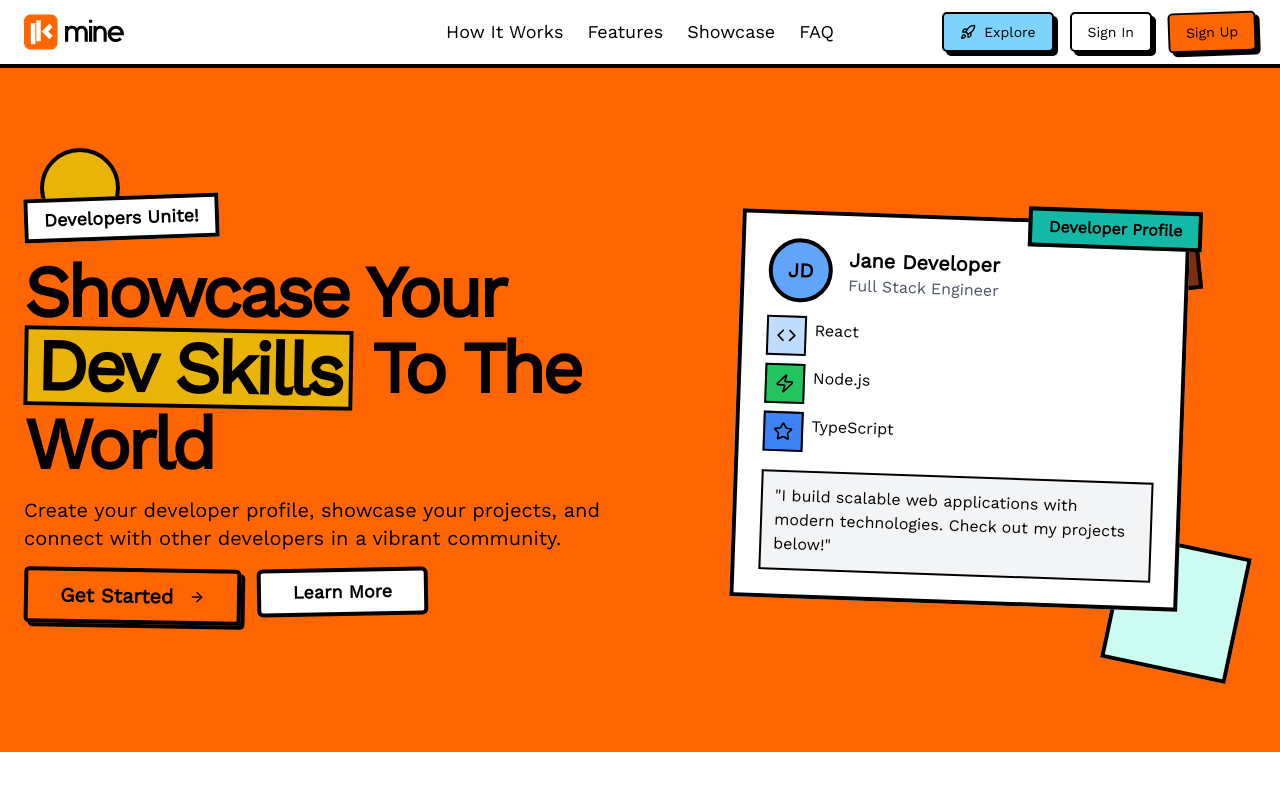
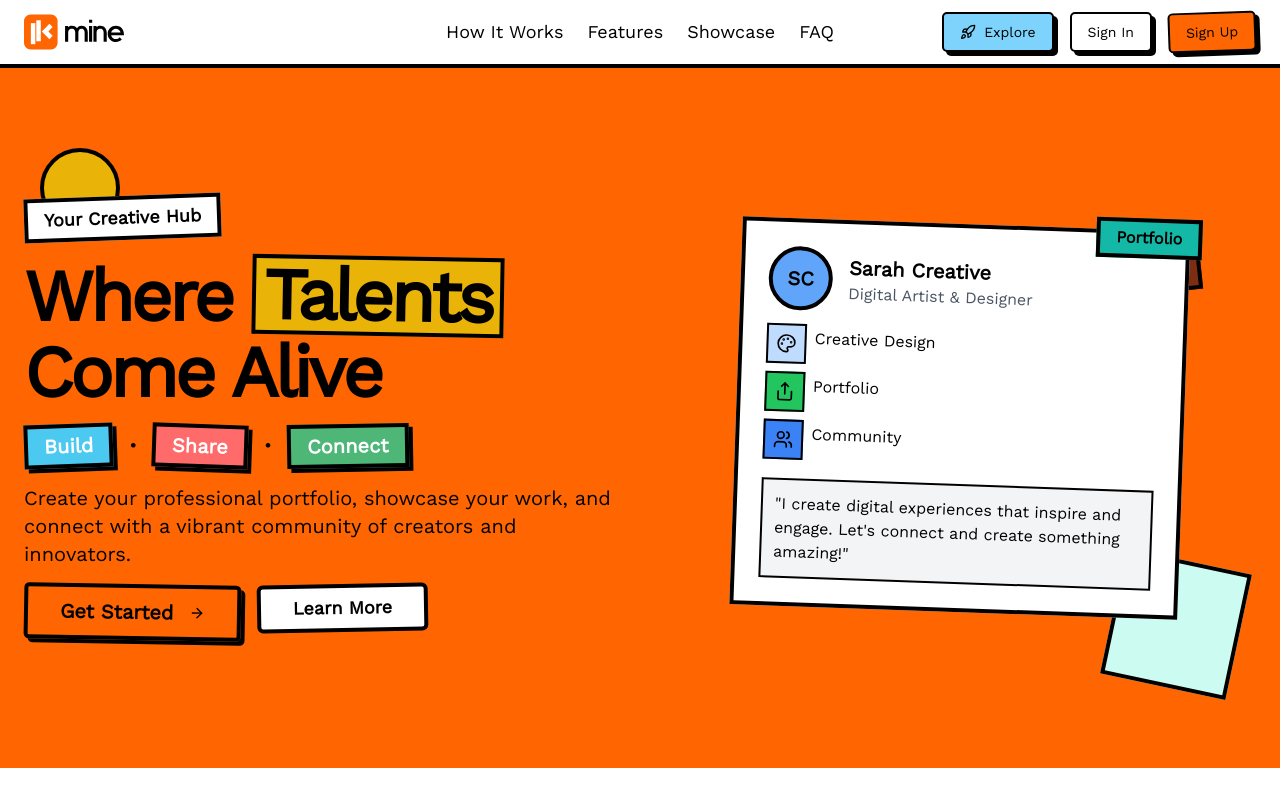
Before and after one commit to kinotio/mine, a Next.js app: page / in a window 1280 px wide. Shown: the top 800 px of the page. Built offline with nearby package versions, Linux system fonts and the light colour scheme; no server answers.

Commit message:
feat: update platform description (#180)

```diff
--- a/src/app/(root)/layout.tsx
+++ b/src/app/(root)/layout.tsx
@@ -6,7 +6,7 @@ import { DATA } from '@/data'
 export const metadata: Metadata = {
   metadataBase: new URL(DATA.url),
   title: {
-    default: `${DATA.name}: build and share your awesomes skills and works`,
+    default: `${DATA.name}: build, share and connect`,
     template: `%s | ${DATA.name}`
   },
   description: DATA.description,
--- a/src/components/root/faq.tsx
+++ b/src/components/root/faq.tsx
@@ -21,12 +21,12 @@ export const Faq = () => {
     {
       question: 'Is Mine free to use?',
       answer:
-        'Mine is free to use for developers and other users. No subscription required. You can create a basic profile and showcase up your projects.'
+        'Mine is free to use for users. No subscription required. You can create a basic profile and showcase up your projects.'
     },
     {
       question: 'How do I add projects to my profile?',
       answer:
-        "After logging in, navigate to your profile and click on 'Add Project'. You can then enter details about your project including title, description, technologies used, and links to live demos or repositories. You can also upload screenshots or videos of your project."
+        "After logging in, navigate to your profile and click on 'Add Project'. You can then enter details about your project including title, description, technologies used, and links to live demos or repositories. You can also upload screenshots of your project."
     }
   ]
 
--- a/src/components/root/hero.tsx
+++ b/src/components/root/hero.tsx
@@ -2,10 +2,11 @@
 
 import { motion } from 'framer-motion'
 import { Button } from '@/components/ui/button'
-import { ArrowRight, Code, Zap, Star } from 'lucide-react'
+import { ArrowRight, Palette, Share, Users } from 'lucide-react'
 import Link from 'next/link'
 
 import { floatingIcons, itemVariants, containerVariants } from '@/components/root/config'
+import { getUserProfileInitial } from '@/lib/utils'
 
 export const Hero = () => {
   return (
@@ -25,26 +26,40 @@ export const Hero = () => {
         >
           <motion.div variants={itemVariants} className='flex flex-col justify-center space-y-4'>
             <div className='inline-block bg-white border-4 border-black px-4 py-1 transform -rotate-2 w-fit'>
-              <span className='text-lg font-bold'>Developers Unite!</span>
+              <span className='text-lg font-bold'>Your Creative Hub</span>
             </div>
 
             <motion.h1
               className='text-5xl font-extrabold leading-tight tracking-tighter md:text-6xl lg:text-7xl'
               variants={itemVariants}
             >
-              Showcase Your{' '}
+              Where{' '}
               <span className='bg-yellow-500 px-2 border-4 border-black transform inline-block rotate-1'>
-                Dev Skills
+                Talents
               </span>{' '}
-              To The World
+              Come Alive
             </motion.h1>
+
+            <motion.div className='flex items-center justify-start gap-4 mt-4'>
+              <span className='bg-[#4cc9f0] border-4 border-black px-4 py-1 text-xl font-bold text-white transform -rotate-2 inline-block shadow-[4px_4px_0px_0px_rgba(0,0,0,1)] hover:translate-y-[-2px] hover:shadow-[4px_6px_0px_0px_rgba(0,0,0,1)] transition-all duration-300'>
+                Build
+              </span>
+              <span className='text-black font-bold'>•</span>
+              <span className='bg-[#ff6b6b] border-4 border-black px-4 py-1 text-xl font-bold text-white transform rotate-2 inline-block shadow-[4px_4px_0px_0px_rgba(0,0,0,1)] hover:translate-y-[-2px] hover:shadow-[4px_6px_0px_0px_rgba(0,0,0,1)] transition-all duration-300'>
+                Share
+              </span>
+              <span className='text-black font-bold'>•</span>
+              <span className='bg-[#4eb778] border-4 border-black px-4 py-1 text-xl font-bold text-white transform -rotate-1 inline-block shadow-[4px_4px_0px_0px_rgba(0,0,0,1)] hover:translate-y-[-2px] hover:shadow-[4px_6px_0px_0px_rgba(0,0,0,1)] transition-all duration-300'>
+                Connect
+              </span>
+            </motion.div>
 
             <motion.p
               className='max-w-[600px] text-lg text-black md:text-xl font-medium'
               variants={itemVariants}
             >
-              Create your developer profile, showcase your projects, and connect with other
-              developers in a vibrant community.
+              Create your professional portfolio, showcase your work, and connect with a vibrant
+              community of creators and innovators.
             </motion.p>
 
             <motion.div className='flex flex-col gap-4 sm:flex-row' variants={itemVariants}>
@@ -64,20 +79,17 @@ export const Hero = () => {
           <motion.div className='flex items-center justify-center' variants={itemVariants}>
             <div className='relative bg-white border-4 border-black p-6 transform rotate-2 w-full max-w-md'>
               <div className='absolute -top-4 -right-4 bg-teal-500 border-4 border-black px-4 py-1 font-bold'>
-                Developer Profile
+                Portfolio
               </div>
 
               <div className='flex flex-col gap-4'>
                 <div className='flex items-center gap-4'>
                   <div className='h-16 w-16 flex items-center justify-center rounded-full border-4 border-black font-bold text-xl bg-blue-400'>
-                    {'Jane Developer'
-                      .split(' ')
-                      .map((n) => n[0])
-                      .join('')}
+                    {getUserProfileInitial('Sarah Creative')}
                   </div>
                   <div>
-                    <h3 className='text-xl font-bold'>Jane Developer</h3>
-                    <p className='text-gray-600'>Full Stack Engineer</p>
+                    <h3 className='text-xl font-bold'>Sarah Creative</h3>
+                    <p className='text-gray-600'>Digital Artist & Designer</p>
                   </div>
                 </div>
 
@@ -89,9 +101,9 @@ export const Hero = () => {
                       animate='animate'
                       className='bg-blue-200 p-2 border-2 border-black'
                     >
-                      <Code className='h-5 w-5' />
+                      <Palette className='h-5 w-5' />
                     </motion.div>
-                    <span className='font-medium'>React</span>
+                    <span className='font-medium'>Creative Design</span>
                   </div>
                   <div className='flex gap-2'>
                     <motion.div
@@ -100,9 +112,9 @@ export const Hero = () => {
                       animate='animate'
                       className='bg-green-500 p-2 border-2 border-black'
                     >
-                      <Zap className='h-5 w-5' />
+                      <Share className='h-5 w-5' />
                     </motion.div>
-                    <span className='font-medium'>Node.js</span>
+                    <span className='font-medium'>Portfolio</span>
                   </div>
                   <div className='flex gap-2'>
                     <motion.div
@@ -111,14 +123,14 @@ export const Hero = () => {
                       animate='animate'
                       className='bg-blue-500 p-2 border-2 border-black'
                     >
-                      <Star className='h-5 w-5' />
+                      <Users className='h-5 w-5' />
                     </motion.div>
-                    <span className='font-medium'>TypeScript</span>
+                    <span className='font-medium'>Community</span>
                   </div>
                 </div>
 
                 <div className='bg-gray-100 border-2 border-black p-3'>
-                  <p className='font-medium'>{`"I build scalable web applications with modern technologies. Check out my projects below!"`}</p>
+                  <p className='font-medium'>{`"I create digital experiences that inspire and engage. Let's connect and create something amazing!"`}</p>
                 </div>
               </div>
             </div>
--- a/src/components/root/showcase.tsx
+++ b/src/components/root/showcase.tsx
@@ -45,10 +45,10 @@ export const Showcase = () => {
           transition={{ duration: 0.5 }}
         >
           <div className='inline-block bg-white border-4 border-black px-6 py-2 transform rotate-1 mb-4'>
-            <h2 className='text-3xl font-extrabold'>Developer Showcase</h2>
+            <h2 className='text-3xl font-extrabold'>Showcase</h2>
           </div>
           <p className='text-xl max-w-3xl mx-auto mt-4'>
-            See how developers are using Mine to showcase their skills and projects.
+            See how people are using Mine to showcase their skills and projects.
           </p>
         </motion.div>
 
--- a/src/data/index.ts
+++ b/src/data/index.ts
@@ -1,7 +1,7 @@
 export const DATA = {
   name: 'Mine',
   url: 'https://mine.kinotio.io',
-  description: 'A Developer hub for building and sharing your awesome skills and works',
+  description: 'Your Creative Hub: Build, Share, Connect',
   social_url: {
     github: 'https://github.com/kinotiodotio',
     discord: 'https://discord.gg/cskvbKQA',
@@ -11,7 +11,7 @@ export const DATA = {
   },
   repo: 'https://github.com/kinotiodotio/mine',
   doc_repo: 'https://github.com/kinotiodotio/mine/tree/main',
-  keywords: ['Mine', 'Open Source', 'Hub', 'Developer-Hubs', 'Skills', 'Works'],
+  keywords: ['Mine', 'Open Source', 'Hub', 'Skills', 'Works', 'Build', 'Share', 'Connect'],
   kinotio: {
     url: 'https://kinotio.io'
   },
--- a/src/data/showcase.json
+++ b/src/data/showcase.json
@@ -2,43 +2,43 @@
   "showcase_profiles": [
     {
       "name": "Alex Johnson",
-      "role": "Frontend Developer",
+      "role": "Full Stack Developer",
       "image": "",
-      "skills": ["React", "TypeScript", "Tailwind CSS"],
+      "skills": ["React", "TypeScript", "Node.js"],
       "projects": [
         {
-          "title": "E-commerce Platform",
-          "description": "A modern e-commerce platform with cart functionality and payment integration.",
+          "title": "AI Code Assistant",
+          "description": "An intelligent coding companion that helps developers write better code faster.",
           "image": "/placeholder.svg?height=300&width=500",
-          "color": "bg-orange-500"
+          "color": "bg-[#4cc9f0]"
         }
       ]
     },
     {
-      "name": "Maria Garcia",
-      "role": "Full Stack Developer",
+      "name": "Sarah Chen",
+      "role": "Digital Artist & UI Designer",
       "image": "",
-      "skills": ["Node.js", "MongoDB", "Vue.js"],
+      "skills": ["Figma", "Illustration", "Motion Design"],
       "projects": [
         {
-          "title": "Task Management App",
-          "description": "A collaborative task management application with real-time updates.",
+          "title": "Artfolio Showcase",
+          "description": "A curated collection of digital illustrations and UI animations for leading brands.",
           "image": "/placeholder.svg?height=300&width=500",
-          "color": "bg-teal-500"
+          "color": "bg-[#ff6b6b]"
         }
       ]
     },
     {
-      "name": "David Kim",
-      "role": "Backend Engineer",
+      "name": "Marcus Silva",
+      "role": "Game Developer & 3D Artist",
       "image": "",
-      "skills": ["Python", "Django", "PostgreSQL"],
+      "skills": ["Unity", "Blender", "C#"],
       "projects": [
         {
-          "title": "API Gateway Service",
-          "description": "A high-performance API gateway with authentication and rate limiting.",
+          "title": "Cosmic Adventures",
+          "description": "An award-winning indie game featuring handcrafted 3D worlds and characters.",
           "image": "/placeholder.svg?height=300&width=500",
-          "color": "bg-yellow-500"
+          "color": "bg-[#4eb778]"
         }
       ]
     }
```
Also changed, not shown: 1 other file (tests, documents, lock files or other folders).
